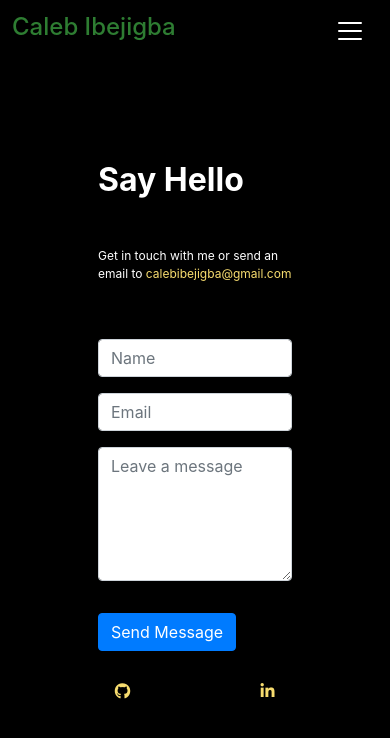
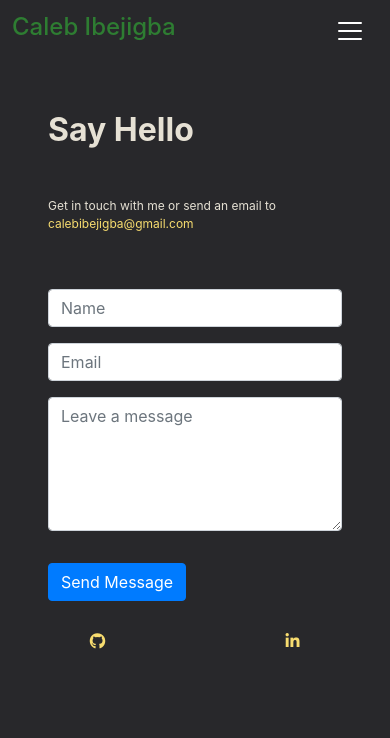
Before and after one commit to seuncaleb/react-portfolio, a React (Create React App) app in the folder portfolio/: page /Contact in a window 390 px wide. Shown: the top 738 px of the page. Built offline with nearby package versions, Linux system fonts and the light colour scheme.

Commit message:
added styling and fixed responsiveness in contact page

```diff
--- a/portfolio/src/componenet/Contact/style.css
+++ b/portfolio/src/componenet/Contact/style.css
@@ -2,7 +2,7 @@
 
     margin: 0px;
     padding: 50px;
-    background-color: black;
+    background-color: #28282B ;
 
  flex: 1
 }
@@ -29,5 +29,13 @@
 
 .message {
 
-    color: #ffff
+    color: #E6E1D4
 }
+
+@media (max-width:768px) {
+
+    .contact{
+
+        padding: 0px;
+    }
+  }
--- a/portfolio/src/componenet/Header/style.css
+++ b/portfolio/src/componenet/Header/style.css
@@ -6,22 +6,28 @@
 
 .resBut{
 
-    color: white;
+    color: #E6E1D4;
     text-decoration: none;
     background-color:#F9A825;
 
 }
 
+
 nav {
 
-    background-color: #000000;
+    background-color: #28282B;
 }
 
 .navText {
 
-    color: #FFFFFF;
+    color: #E6E1D4;
 }
 .navText:active{
+
+    color: #2E7D32;
+}
+
+.navText:hover {
 
     color: #2E7D32;
 }
--- a/portfolio/src/componenet/Home/style.css
+++ b/portfolio/src/componenet/Home/style.css
@@ -1,5 +1,5 @@
 .jumbotron{
-    background-color:  #000000;
+    background-color:  #28282B;
     height: 100%;
     flex: 1;
     margin-bottom: 0px;
@@ -37,7 +37,7 @@ body {
 }
 
 .text {
-    color: #FFFFFF;
+    color: #E6E1D4;
 
 }
 
--- a/portfolio/src/componenet/Project/Projects/style.css
+++ b/portfolio/src/componenet/Project/Projects/style.css
@@ -1,6 +1,6 @@
 .background {
 
-    background-color: #000000;
+    background-color: #28282B;
 }
 
 .title{
@@ -9,5 +9,10 @@
 
 .linkss{
 
-    color: #FFFFFF;
+    color: #E6E1D4;
 }
+
+.linkss:hover {
+
+    color: #388E3C;
+}
```
